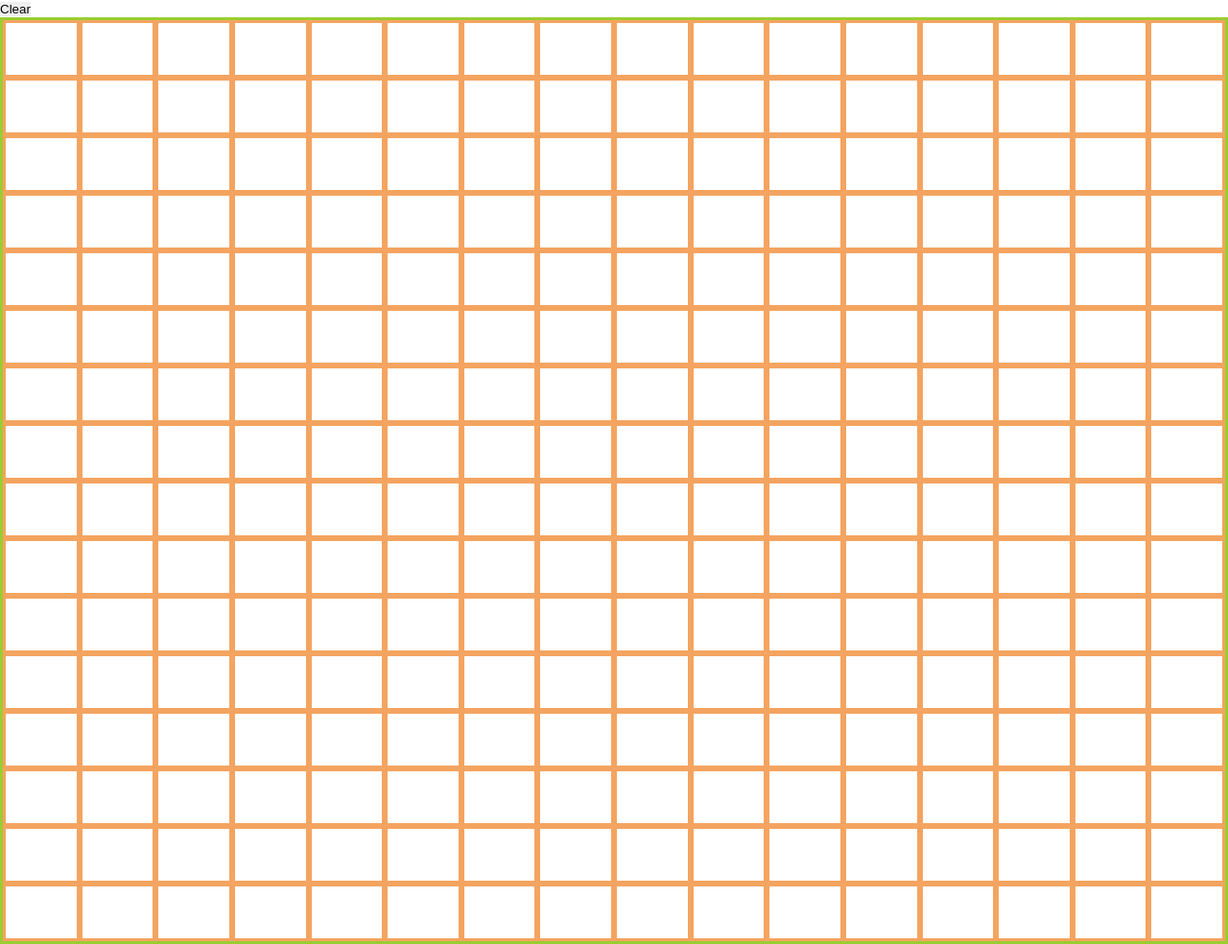
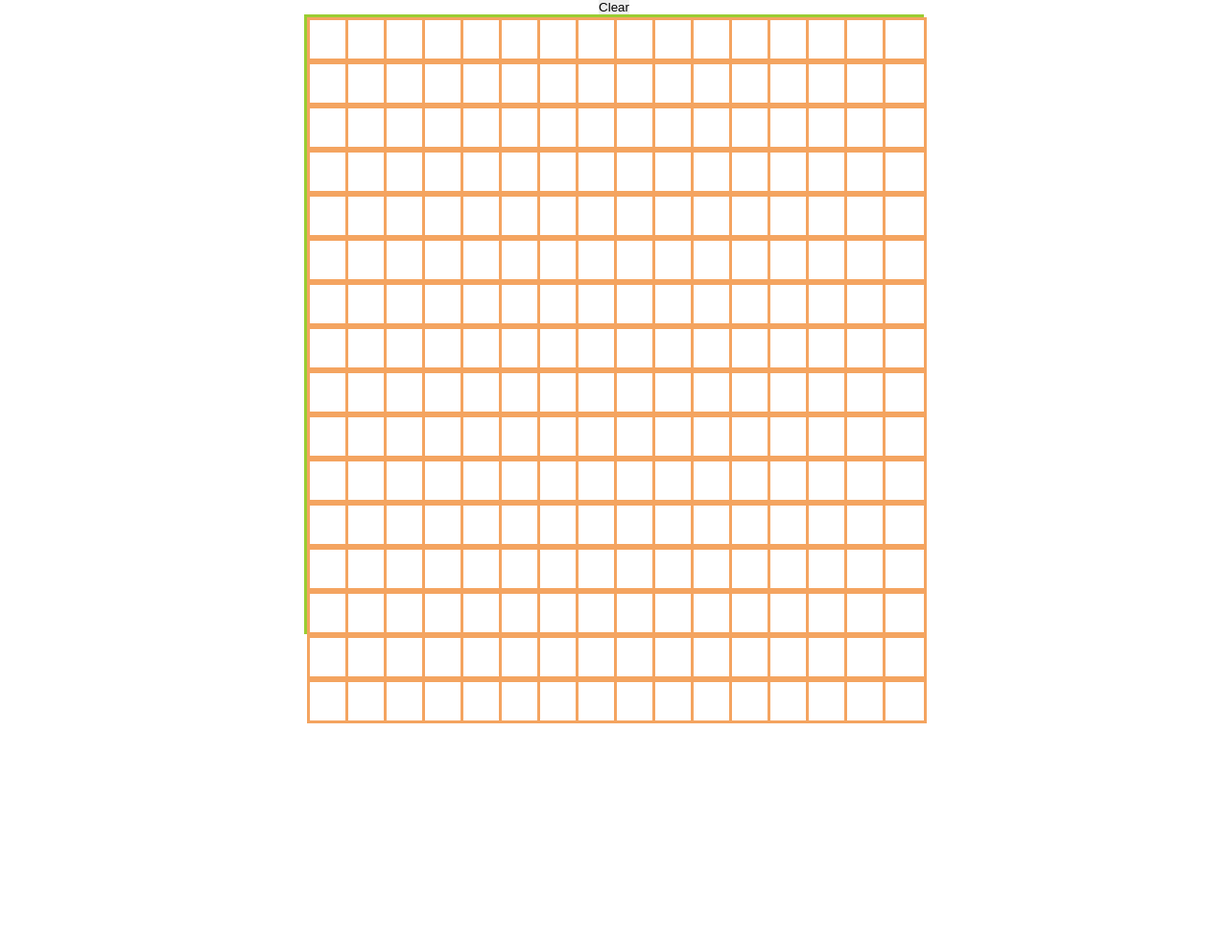
Before and after one commit to chengl1113/Etch-a-Sketch, a plain HTML site: page index.html in a window 1280 px wide. Shown: the whole page at 96% size. After the commit the page ends 800 px from the top, so only its background shows below. Drawn offline with Linux system fonts and the light colour scheme.

Commit message:
position board in the center

```diff
--- a/style.css
+++ b/style.css
@@ -6,12 +6,15 @@
 
 body{
     min-height: 100vh;
+    display: flex;
+    flex-direction: column;
+    align-items: center;
 }
 
 #container{
     background-color: white;
-    min-width: 960px;
-    min-height: 960px;
+    width: 80vh;
+    height: 80vh;
     display: grid;
     border: 3px solid yellowgreen;
     grid-template-columns: 1fr 1fr 1fr 1fr 1fr 1fr 1fr 1fr 1fr 1fr 1fr 1fr 1fr 1fr 1fr 1fr;
@@ -22,4 +25,7 @@ body{
 .square{
     background-color: white;
     border: 3px solid sandybrown;
+    width: 100%;
+    padding-top: 100%;
+    position: relative;
 }
```
